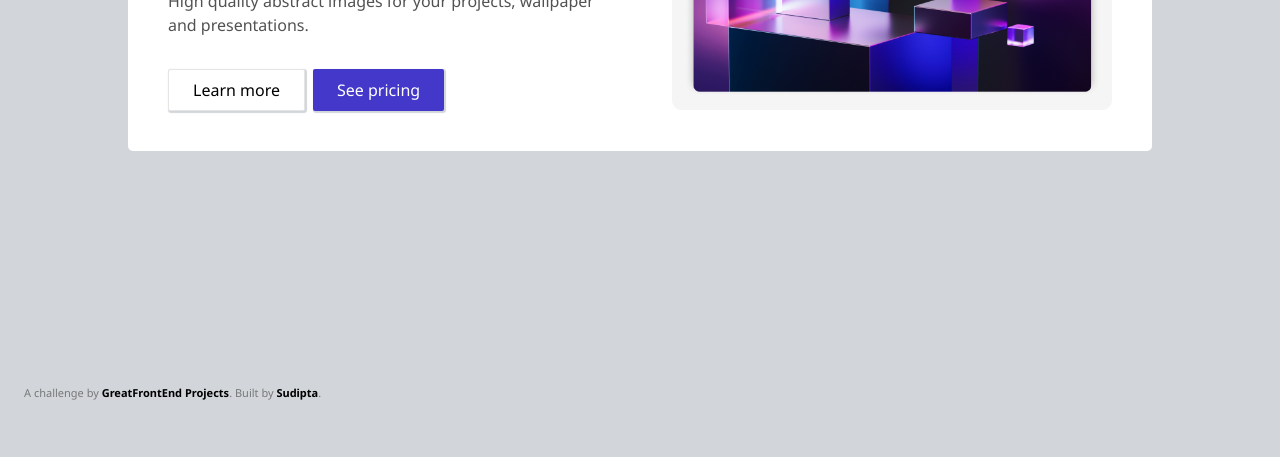
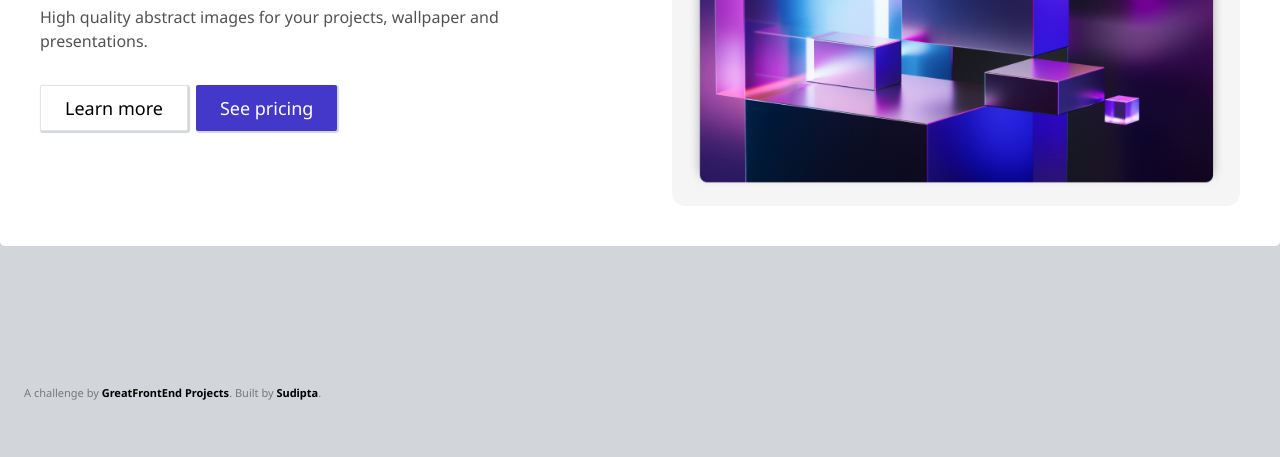
Before and after one commit to shaaan0/hero-section, a plain HTML site: page index.html in a window 1280 px wide. Shown: the part 375-832 px from the top of the page. Drawn offline with nearby package versions, Linux system fonts and the light colour scheme.

Commit message:
tailwind modification

```diff
--- a/css/style.css
+++ b/css/style.css
@@ -30,7 +30,6 @@ body {
 
 .hero-container{
   background-color: #ffffff;
-  /* padding: 25px; */
   border-radius: 5px;
   box-shadow: 2px 2px 4px 4px #D2D6DB;
   padding: 40px;
--- a/index.html
+++ b/index.html
@@ -34,9 +34,9 @@
       Learn more
       See pricing -->
 
-    <div class="container mx-auto mt-8 w-100 px-16 md:px-32 lg:px-32">
+    <div class="container mx-auto mt-8  ">
 
-      <div class="hero-container">
+      <div class="hero-container md:min-w-3xl lg:min-w-7xl">
 
         <div class="column-2 flex flex-col lg:flex-row gap-16 ">
           <div class="flex-1 left-section">
@@ -51,8 +51,8 @@
 
               </div>
               <div class="flex flex-row gap-2">
-                <button class="px-6 py-2 border-1 border-solid bg-white hover:bg-neutral-200 disabled:bg-neutral-100 disabled:text-neutral-400 rounded-sm learn-more" aria-disabled="true">Learn more</button>
-                <button class="px-6 py-2 border-1 border-solid bg-indigo-700 text-white hover:bg-indigo-800 focus:outline-2 focus:outline-offset-2 focus:outline-violet-500 disabled:bg-neutral-100 disabled:text-neutral-400 rounded-sm" aria-disabled="true">See pricing</button>
+                <button class="px-4 md:px-6 lg:px-6 py-2 border-1 border-solid bg-white hover:bg-neutral-200 disabled:bg-neutral-100 disabled:text-neutral-400 rounded-sm learn-more text-sm lg:text-lg" aria-disabled="true" >Learn more</button>
+                <button class="px-4 md:px-6 lg:px-6 py-2 border-1 border-solid bg-indigo-700 text-white hover:bg-indigo-800 focus:outline-2 focus:outline-offset-2 focus:outline-violet-500 disabled:bg-neutral-100 disabled:text-neutral-400 rounded-sm text-sm lg:text-lg" aria-disabled="true">See pricing</button>
               </div>
             </div>
           </div>
```
